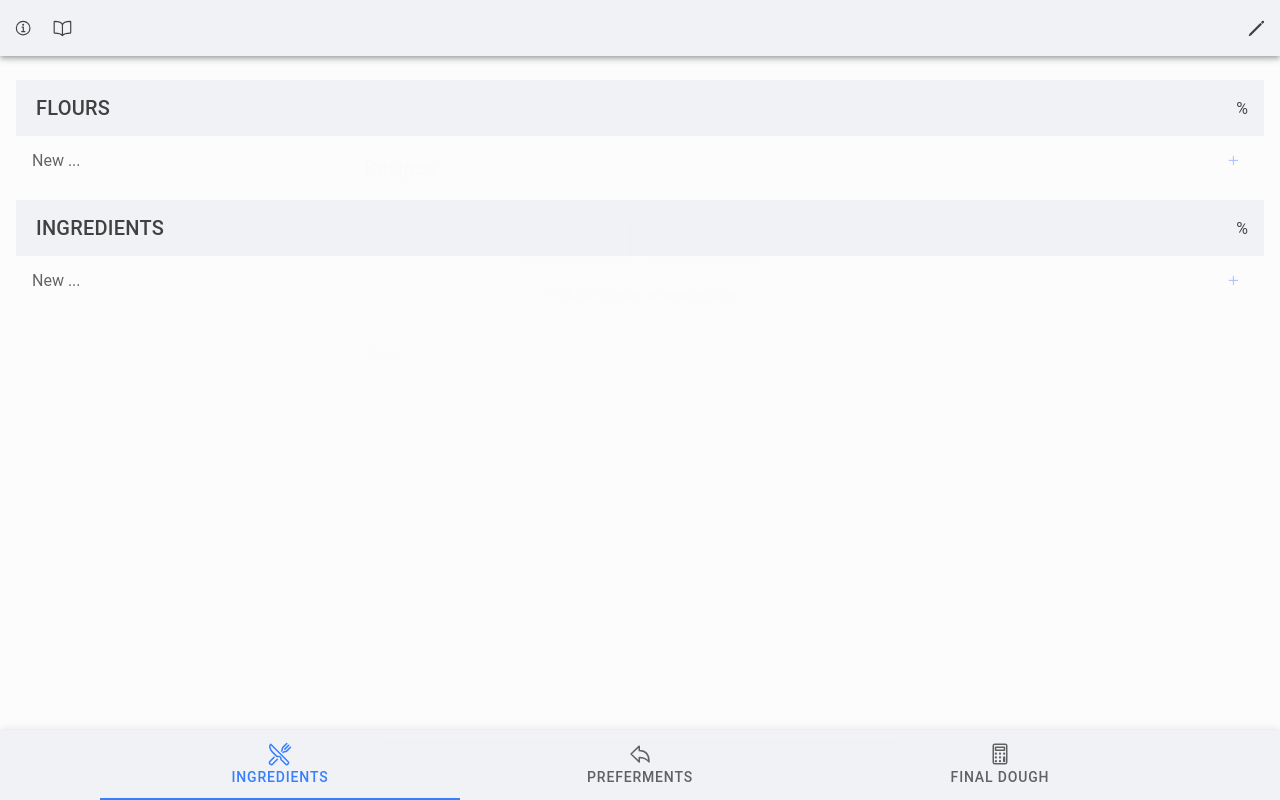
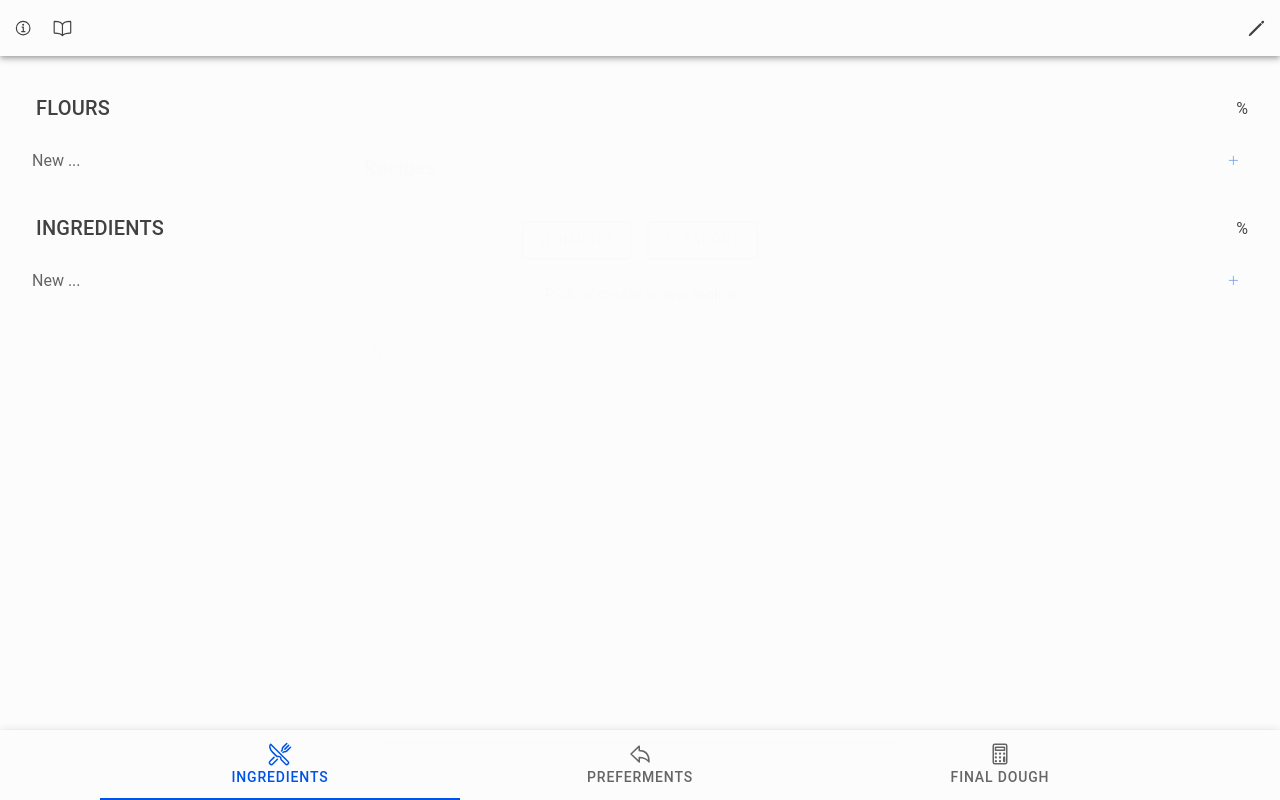
Before and after one commit to visciang/bpc-ionic-react, a React (Vite) app: page / in a window 1280 px wide. Built offline with nearby package versions, Linux system fonts and the light colour scheme.

Commit message:
trust the default theme

```diff
--- a/package.json
+++ b/package.json
@@ -1,7 +1,7 @@
 {
   "name": "bpc",
   "private": true,
-  "version": "1.1.0",
+  "version": "1.1.1",
   "type": "module",
   "scripts": {
     "dev": "VITE_GIT_SHA=$(git rev-parse HEAD) vite",
--- a/src/App.tsx
+++ b/src/App.tsx
@@ -16,7 +16,6 @@ import "@ionic/react/css/text-transformation.css";
 import "@ionic/react/css/flex-utils.css";
 import "@ionic/react/css/display.css";
 /* Theme variables */
-import "theme/variables.css";
 import "theme/custom.css";
 /* -- */
 import Main from "pages/Home";
--- a/src/theme/custom.css
+++ b/src/theme/custom.css
@@ -7,7 +7,7 @@
   background: var(--ion-color-light);
 }
 
-/* This should macth the theme_color in the manifest.json */
+/* This should match the "theme_color" in the manifest.json file */
 :root {
-  --ion-toolbar-background: var(--ion-color-light);
+  --ion-toolbar-background: var(--ion-background-color);
 }
--- a/src/theme/variables.css
+++ /dev/null
@@ -1,77 +0,0 @@
-/* Ionic Variables and Theming. For more info, please see:
-http://ionicframework.com/docs/theming/ */
-
-/** Ionic CSS Variables **/
-:root {
-  /** primary **/
-  --ion-color-primary: #3880ff;
-  --ion-color-primary-rgb: 56, 128, 255;
-  --ion-color-primary-contrast: #ffffff;
-  --ion-color-primary-contrast-rgb: 255, 255, 255;
-  --ion-color-primary-shade: #3171e0;
-  --ion-color-primary-tint: #4c8dff;
-
-  /** secondary **/
-  --ion-color-secondary: #3dc2ff;
-  --ion-color-secondary-rgb: 61, 194, 255;
-  --ion-color-secondary-contrast: #ffffff;
-  --ion-color-secondary-contrast-rgb: 255, 255, 255;
-  --ion-color-secondary-shade: #36abe0;
-  --ion-color-secondary-tint: #50c8ff;
-
-  /** tertiary **/
-  --ion-color-tertiary: #5260ff;
-  --ion-color-tertiary-rgb: 82, 96, 255;
-  --ion-color-tertiary-contrast: #ffffff;
-  --ion-color-tertiary-contrast-rgb: 255, 255, 255;
-  --ion-color-tertiary-shade: #4854e0;
-  --ion-color-tertiary-tint: #6370ff;
-
-  /** success **/
-  --ion-color-success: #2dd36f;
-  --ion-color-success-rgb: 45, 211, 111;
-  --ion-color-success-contrast: #ffffff;
-  --ion-color-success-contrast-rgb: 255, 255, 255;
-  --ion-color-success-shade: #28ba62;
-  --ion-color-success-tint: #42d77d;
-
-  /** warning **/
-  --ion-color-warning: #ffc409;
-  --ion-color-warning-rgb: 255, 196, 9;
-  --ion-color-warning-contrast: #000000;
-  --ion-color-warning-contrast-rgb: 0, 0, 0;
-  --ion-color-warning-shade: #e0ac08;
-  --ion-color-warning-tint: #ffca22;
-
-  /** danger **/
-  --ion-color-danger: #eb445a;
-  --ion-color-danger-rgb: 235, 68, 90;
-  --ion-color-danger-contrast: #ffffff;
-  --ion-color-danger-contrast-rgb: 255, 255, 255;
-  --ion-color-danger-shade: #cf3c4f;
-  --ion-color-danger-tint: #ed576b;
-
-  /** dark **/
-  --ion-color-dark: #222428;
-  --ion-color-dark-rgb: 34, 36, 40;
-  --ion-color-dark-contrast: #ffffff;
-  --ion-color-dark-contrast-rgb: 255, 255, 255;
-  --ion-color-dark-shade: #1e2023;
-  --ion-color-dark-tint: #383a3e;
-
-  /** medium **/
-  --ion-color-medium: #92949c;
-  --ion-color-medium-rgb: 146, 148, 156;
-  --ion-color-medium-contrast: #ffffff;
-  --ion-color-medium-contrast-rgb: 255, 255, 255;
-  --ion-color-medium-shade: #808289;
-  --ion-color-medium-tint: #9d9fa6;
-
-  /** light **/
-  --ion-color-light: #f4f5f8;
-  --ion-color-light-rgb: 244, 245, 248;
-  --ion-color-light-contrast: #000000;
-  --ion-color-light-contrast-rgb: 0, 0, 0;
-  --ion-color-light-shade: #d7d8da;
-  --ion-color-light-tint: #f5f6f9;
-}
```
